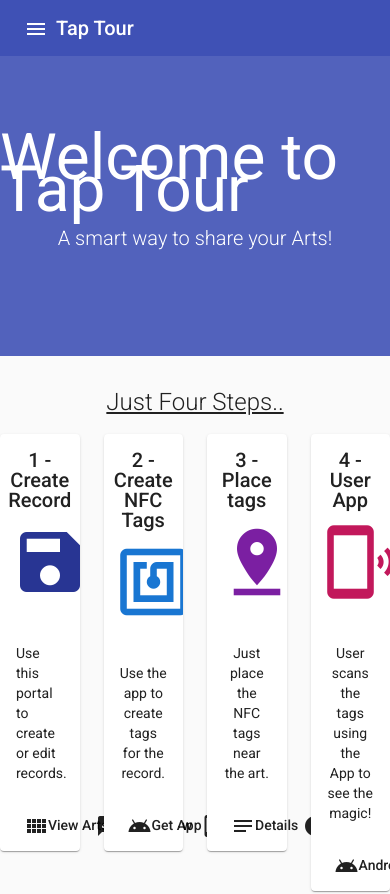
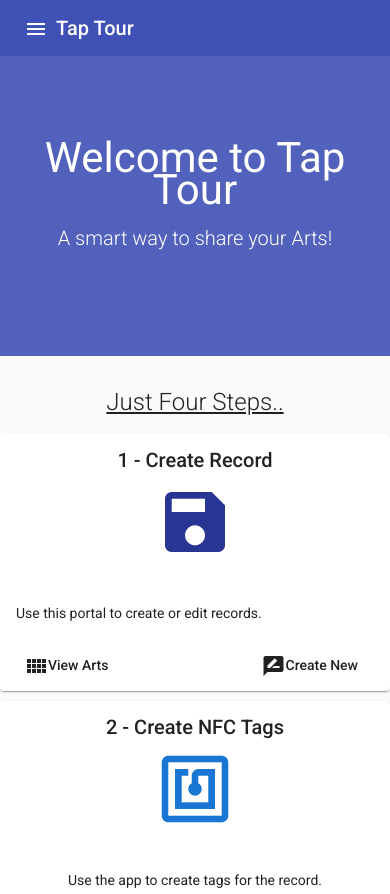
Before and after one commit to bijayraj/web-art-ui, an Angular app: page / in a window 390 px wide. Shown: the top 894 px of the page. Built offline with nearby package versions, Linux system fonts and the light colour scheme; no server answers.

Commit message:
Make responsive

```diff
--- a/src/app/home/home.component.html
+++ b/src/app/home/home.component.html
@@ -13,7 +13,7 @@
         </div>
 
         <div class="row">
-            <div class="col-3">
+            <div class="col-md-3 col-sm-6">
                 <mat-card class="example-card">
                     <mat-card-header>
                         <mat-card-title>1 - Create Record</mat-card-title>
@@ -40,7 +40,7 @@
                     </mat-card-actions>
                 </mat-card>
             </div>
-            <div class="col-3">
+            <div class="col-md-3 col-sm-6">
                 <mat-card class="example-card">
                     <mat-card-header>
                         <mat-card-title>2 - Create NFC Tags</mat-card-title>
@@ -66,7 +66,7 @@
                 </mat-card>
             </div>
 
-            <div class="col-3">
+            <div class="col-md-3 col-sm-6">
 
                 <mat-card class="example-card">
                     <mat-card-header>
@@ -94,7 +94,7 @@
 
             </div>
 
-            <div class="col-3">
+            <div class="col-md-3 col-sm-6">
                 <mat-card class="example-card">
                     <mat-card-header>
                         <mat-card-title>4 - User App</mat-card-title>
--- a/src/app/home/home.component.scss
+++ b/src/app/home/home.component.scss
@@ -37,6 +37,7 @@
 
 .header-top-text {
     font-size: 64px;
+    text-align: center;
 }
 
 
@@ -99,3 +100,13 @@ mat-card-header {
 .icon4 {
     color: #C2185B
 }
+
+.example-card {
+    margin-bottom: 10px;
+}
+
+@media only screen and (max-width: 600px) {
+    .header-top-text {
+        font-size: 42px;
+    }
+}
```
